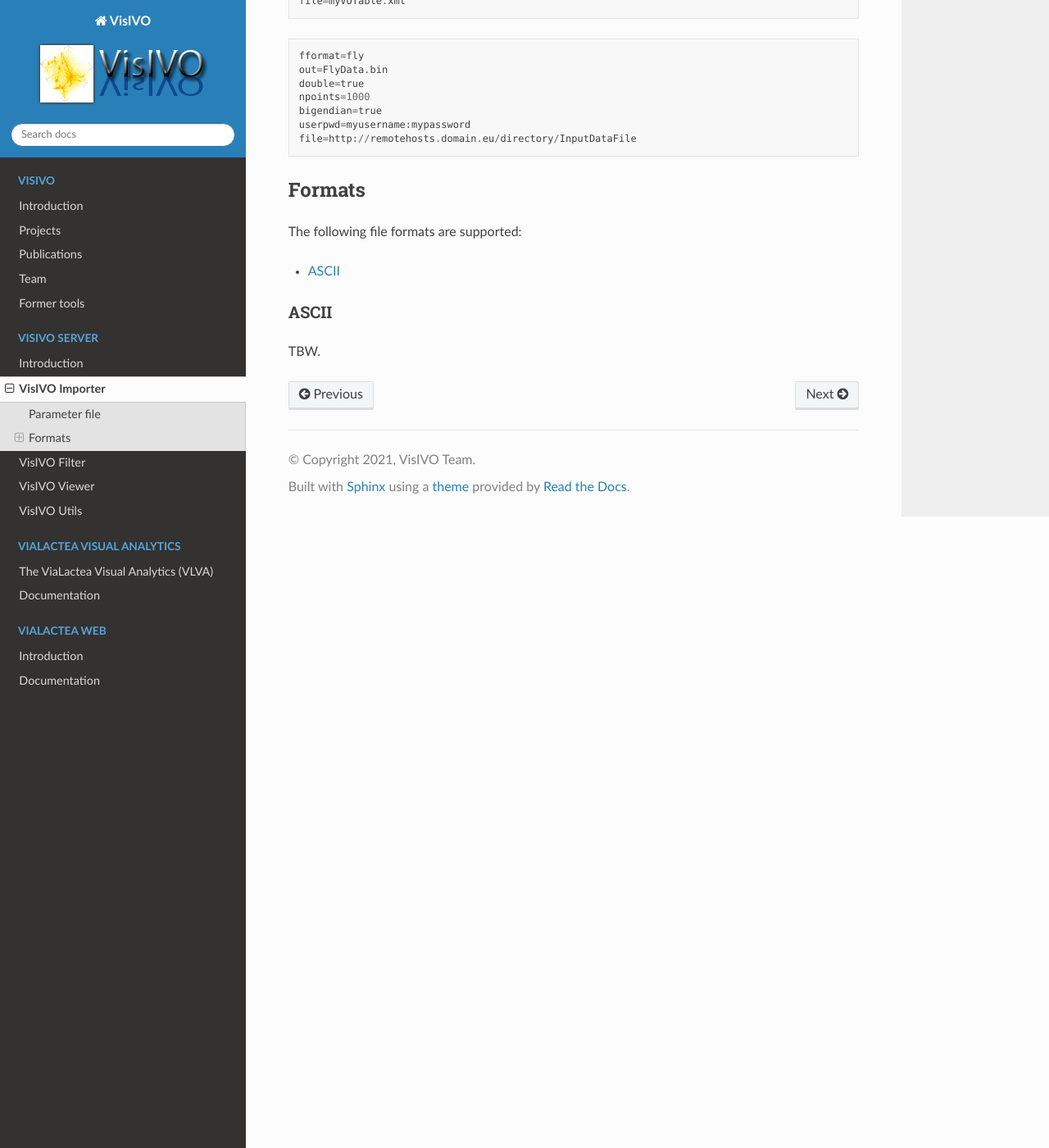
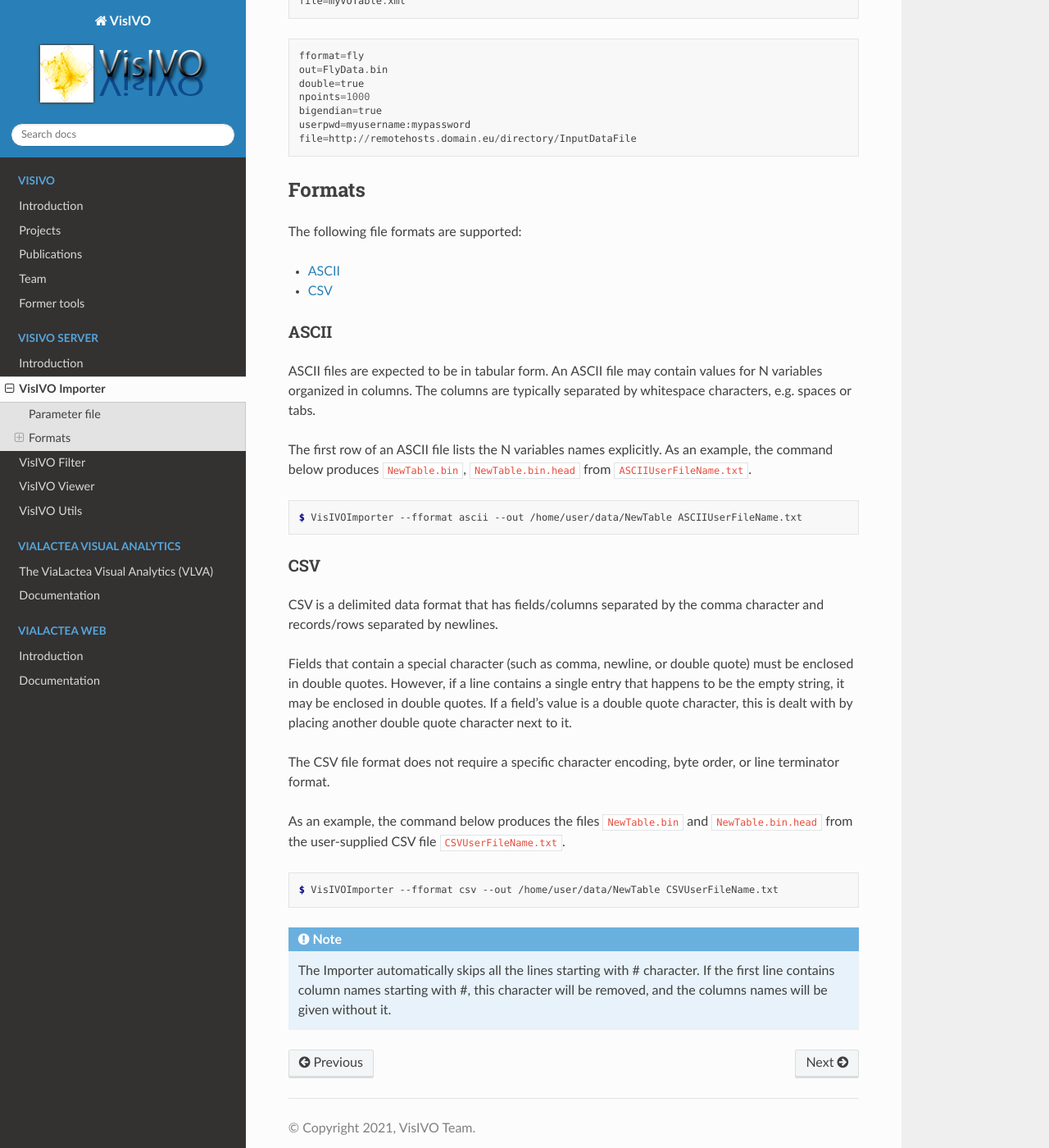
Before and after one commit to VisIVOLab/VisIVO-doc, a Sphinx documentation site: the page built from source/server/visivo_importer.rst, in a window 1280 px wide and 1400 px high, scrolled down 2841 px. Shown: the whole window at 82% size. Built offline with Sphinx 7.4.7 and the Read the Docs theme 2.0.0, drawn with Linux system fonts in a browser that asks for light colours.

Commit message:
Importer: added ascii, csv

```diff
--- a/source/server/visivo_importer.rst
+++ b/source/server/visivo_importer.rst
@@ -106,4 +106,27 @@
 
 ASCII
 ^^^^^
-TBW.
+ASCII files are expected to be in tabular form. An ASCII file may contain values for N variables organized in columns. The columns are typically separated by whitespace characters, e.g. spaces or tabs.
+
+The first row of an ASCII file lists the N variables names explicitly. As an example, the command below produces :file:`NewTable.bin`, :file:`NewTable.bin.head` from :file:`ASCIIUserFileName.txt`.
+
+.. code-block:: console
+
+    $ VisIVOImporter --fformat ascii --out /home/user/data/NewTable ASCIIUserFileName.txt
+
+
+CSV
+^^^
+CSV is a delimited data format that has fields/columns separated by the comma character and records/rows separated by newlines.
+
+Fields that contain a special character (such as comma, newline, or double quote) must be enclosed in double quotes. However, if a line contains a single entry that happens to be the empty string, it may be enclosed in double quotes. If a field's value is a double quote character, this is dealt with by placing another double quote character next to it.
+
+The CSV file format does not require a specific character encoding, byte order, or line terminator format.
+
+As an example, the command below produces the files :file:`NewTable.bin` and :file:`NewTable.bin.head` from the user-supplied CSV file :file:`CSVUserFileName.txt`.
+
+.. code-block:: console
+
+    $ VisIVOImporter --fformat csv --out /home/user/data/NewTable CSVUserFileName.txt
+
+.. note:: The Importer automatically skips all the lines starting with # character. If the first line contains column names starting with #, this character will be removed, and the columns names will be given without it.
```
